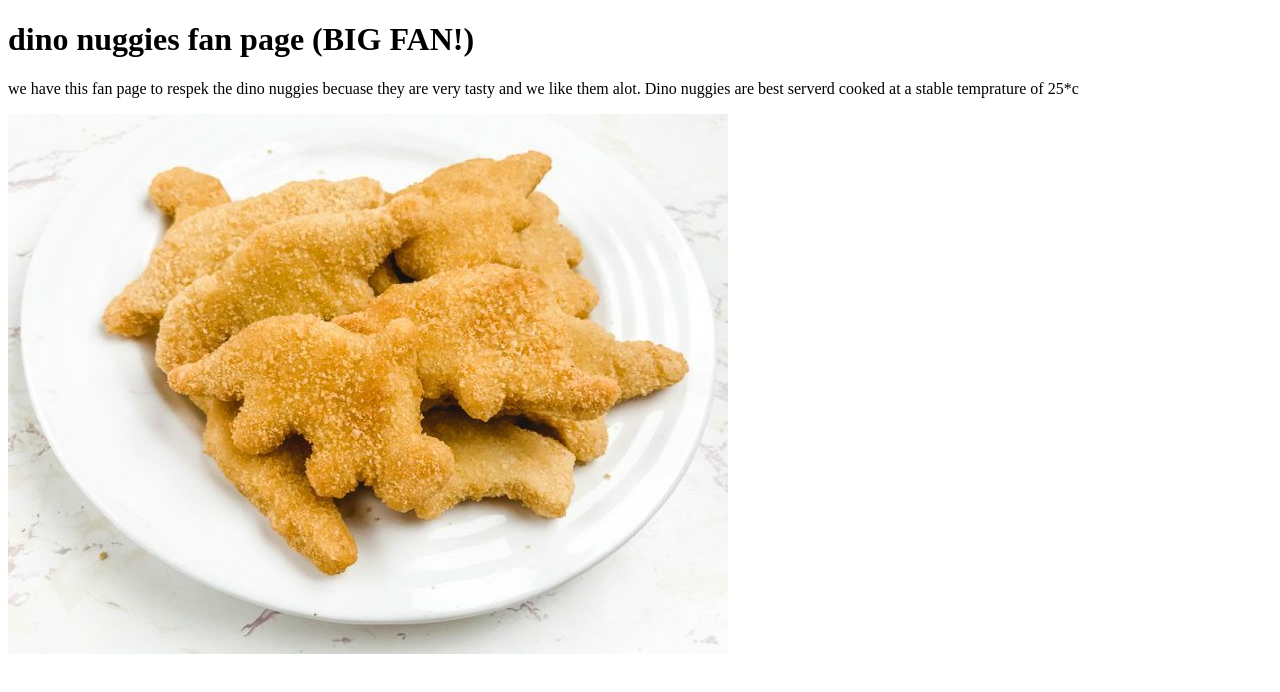
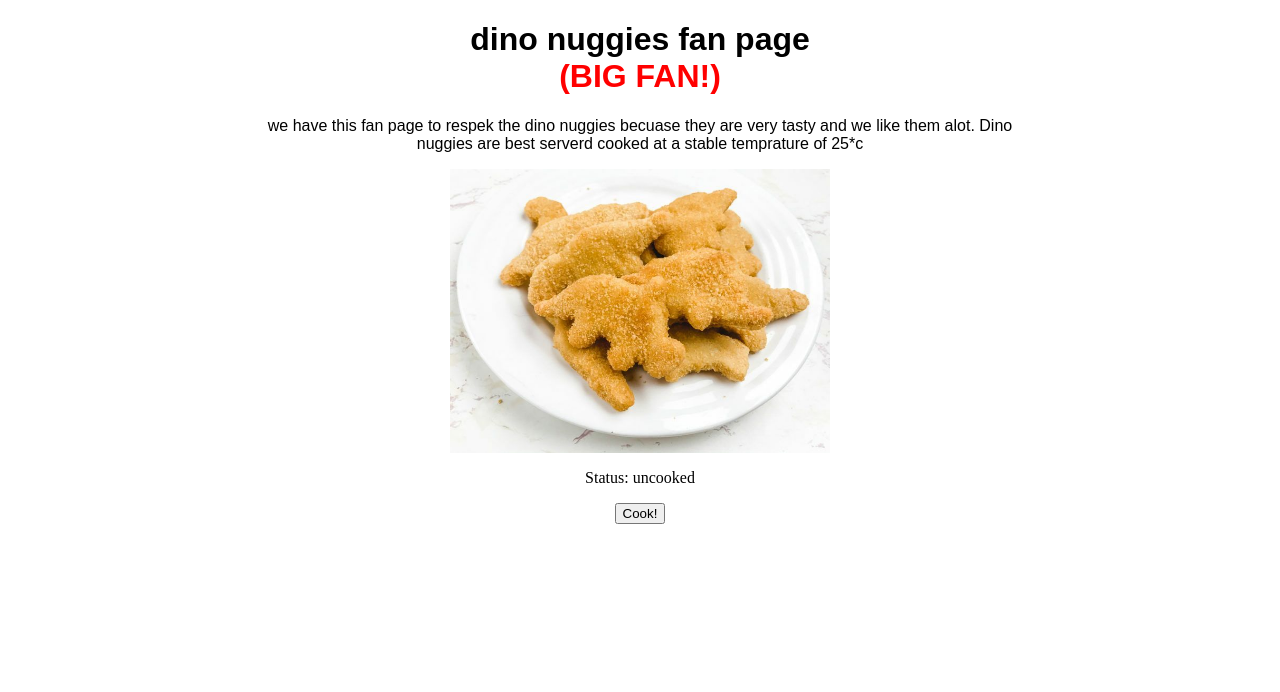
Before and after one commit to dinomasters/dinomasters.github.io, a plain HTML site: page index.html in a window 1280 px wide. Drawn offline with Linux system fonts and the light colour scheme.

Commit message:
big changes

```diff
--- a/dinonuggies.js
+++ b/dinonuggies.js
@@ -1,13 +1 @@
-let dinonuggies = "bad";
-
-console.log('dino nuggies = ' + dinonuggies);
-
-function cook()
-{
-    dinonuggies = "good";
-    console.log('cooking...');
-}
-
-cook();
-
-console.log('dino nuggies = ' + dinonuggies);
+let status = document.getElementById('status');
--- a/index.html
+++ b/index.html
@@ -2,10 +2,71 @@
 <html>
     <head>
         <script src="dinonuggies.js"></script>
+        <style>
+            .title
+            {
+                text-align: center;
+                font-family: Arial, Helvetica, sans-serif;
+            }
+
+            .container
+            {
+                max-width: 750px;
+                display: block;
+                margin-left: auto;
+                margin-right: auto;
+            }
+
+            .why
+            {
+                text-align: center;
+                font-family: Arial, Helvetica, sans-serif;
+            }
+
+            .red
+            {
+                color: red;
+            }
+
+            .image
+            {
+                margin-top: 10px;
+                display: block;
+                margin-left: auto;
+                margin-right: auto;
+                height: 30%;
+                width: 30%;
+            }
+
+            .game
+            {
+                display: block;
+                margin-left: auto;
+                margin-right: auto;
+            }
+
+            .status
+            {
+                text-align: center;
+            }
+
+            .cook
+            {
+                display: block;
+                margin-left: auto;
+                margin-right: auto;
+            }
+        </style>
     </head>
     <body>
-        <h1>dino nuggies fan page (BIG FAN!)</h1>
-        <p>we have this fan page to respek the dino nuggies becuase they are very tasty and we like them alot. Dino nuggies are best serverd cooked at a stable temprature of 25*c</p>
-        <img src="img/nuggies.jpg"/>
+        <h1 class="title">dino nuggies fan page <div class="red">(BIG FAN!)</div></h1>
+        <div class="container">
+            <p class="why">we have this fan page to respek the dino nuggies becuase they are very tasty and we like them alot. Dino nuggies are best serverd cooked at a stable temprature of 25*c</p>
+        </div>
+        <img src="img/nuggies.jpg" class="image"/>
+        <div class="game">
+            <p id="status" class="status">Status: uncooked</p>
+            <button id="cook" class="cook">Cook!</button>
+        </div>
     </body>
 </html>
```
